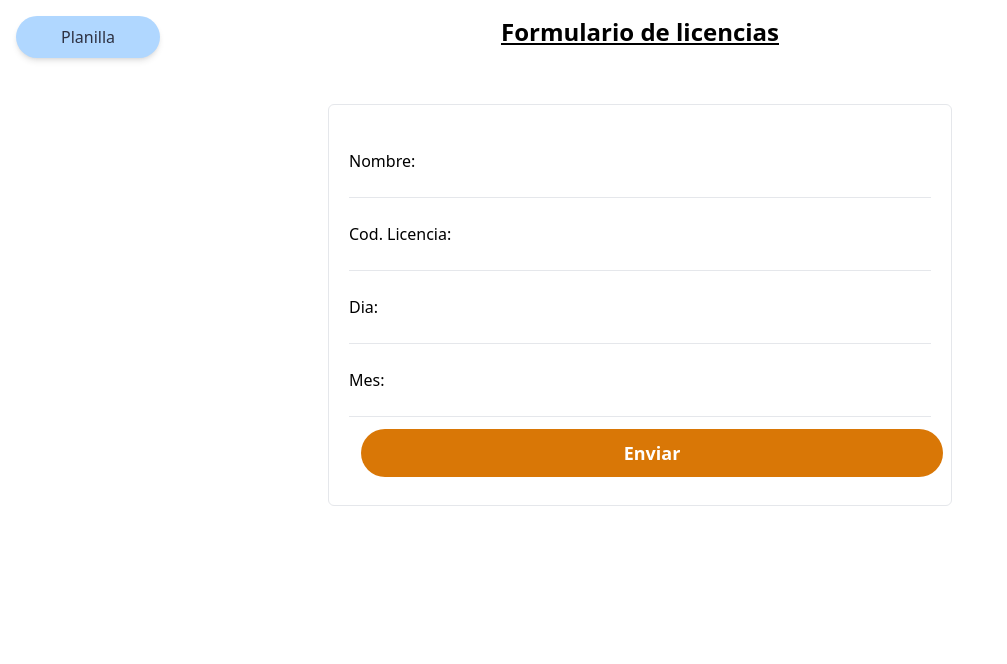
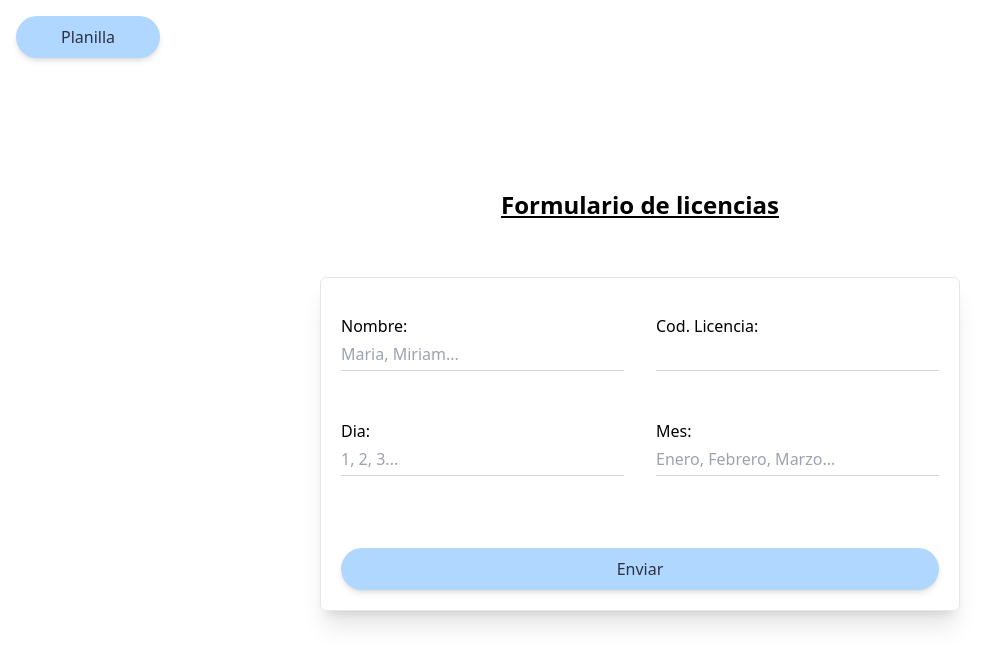
Before and after one commit to alvarezjuanign/managerLicencias, a React (Vite) app in the folder licenciasApp/: page / in a window 1280 px wide. Shown: the top 664 px of the page, without its empty margins (0-1007 px from the left). Built offline with nearby package versions, Linux system fonts and the light colour scheme.

Commit message:
Change style, add event for storage data

```diff
--- a/licenciasApp/src/Components/Formulario.jsx
+++ b/licenciasApp/src/Components/Formulario.jsx
@@ -39,6 +39,7 @@ export function Formulario() {
     notify()
 
     localStorage.setItem("Profesoras", JSON.stringify(profesoras))
+    window.dispatchEvent(new Event("storage"))
 
     e.target.nombre.value = ""
     e.target.cod.value = ""
@@ -47,27 +48,40 @@ export function Formulario() {
   }
 
   return (
-    <main className="p-4 flex flex-col items-center">
-      < h2 className="text-2xl underline font-bold mb-4 text-center" > Formulario de licencias</h2 >
-      <form className="flex flex-col border rounded-md p-5 w-1/2 mt-10" onSubmit={manejoDatos}>
-        <label htmlFor="nombre" className="block mt-6" >
+    <main className="flex flex-col items-center justify-center h-screen m-0 p-0">
+      <h2 className="text-2xl underline font-bold mb-4 text-center" > Formulario de licencias</h2 >
+      <form className="flex flex-col border border-grey-400 rounded-md p-5 w-3/4 mt-10 shadow-xl lg:w-1/2" onSubmit={manejoDatos}>
+        <div className="md:grid grid-cols-2 gap-8 justify-items-center">
+          <p className="w-full">
+            <label htmlFor="nombre" className="block mt-4" >
               Nombre:
             </label>
-        <input type="text" name="nombre" id="nombre" className="border-b-[1px] active:outline-none focus:outline-none focus:border-b-slate-600" />
-        <label htmlFor="cod" className="block mt-6" >
+            <input type="text" name="nombre" id="nombre" className="w-full border-b border-gray-300 py-1 focus:border-b focus:border-blue-400 transition-colors focus:outline-none peer bg-inherit" placeholder="Maria, Miriam..." />
+          </p>
+
+          <p className="w-full mt-4">
+            <label htmlFor="cod" className="block" >
               Cod. Licencia:
             </label>
-        <input type="text" name="cod" id="cod" className="border-b-[1px] active:outline-none focus:outline-none focus:border-b-slate-600" />
-        <label htmlFor="dia" className="block mt-6" >
+            <input type="text" name="cod" id="cod" className="w-full border-b border-gray-300 py-1 focus:border-b focus:border-blue-400 transition-colors focus:outline-none peer bg-inherit" maxLength={6} />
+          </p>
+
+          <p className="w-full mt-4">
+            <label htmlFor="dia" className="block" >
               Dia:
             </label>
-        <input type="text" name="dia" id="dia" className="border-b-[1px] active:outline-none focus:outline-none focus:border-b-slate-600" />
-        <label htmlFor="mes" className="block mt-6" >
+            <input type="text" name="dia" id="dia" className="w-full border-b border-gray-300 py-1 focus:border-b focus:border-blue-400 transition-colors focus:outline-none peer bg-inherit" placeholder="1, 2, 3..." />
+          </p>
+
+          <p className="w-full mt-4">
+            <label htmlFor="mes" className="block" >
               Mes:
             </label>
-        <input type="text" name="mes" id="mes" className="border-b-[1px] active:outline-none focus:outline-none focus:border-b-slate-600" />
+            <input type="text" name="mes" id="mes" className="w-full border-b border-gray-300 py-1 focus:border-b focus:border-blue-400 transition-colors focus:outline-none peer bg-inherit" placeholder="Enero, Febrero, Marzo..." />
+          </p>
 
-        <button type="submit" className="bg-amber-600 p-2 m-3 w-full text-white hover:bg-yellow-500 focus:outline-none font-bold rounded-full text-lg px-5 py-2.5 text-center me-2 mb-2">Enviar</button>
+          <button type="submit" className="mt-10 w-full bg-[#B0D7FF] text-[#2D3142] border border-transparent px-5 py-2 rounded-full shadow-md hover:bg-[#EAE8FF] hover:text-[#ADACB5] active:bg-[#ADACB5] active:text-[#EAE8FF] focus:ring-2 focus:ring-[#B0D7FF] focus:outline-none transition-all duration-200 col-span-2">Enviar</button>
+        </div>
       </form>
 
       <ToastContainer
```
Lines whose indentation alone changed are shown as unchanged.
